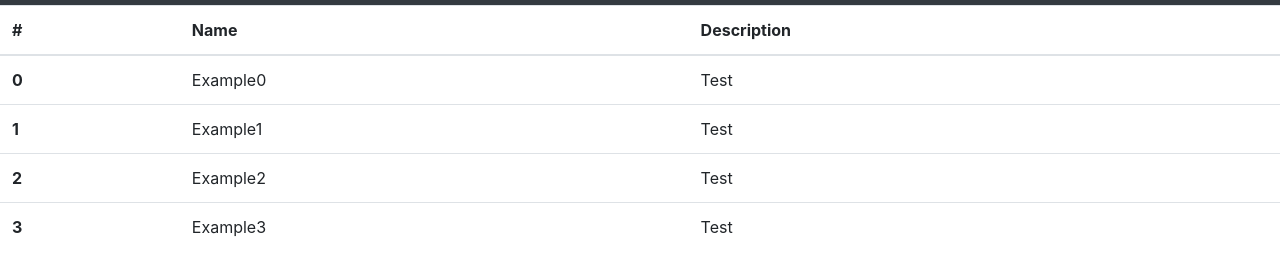
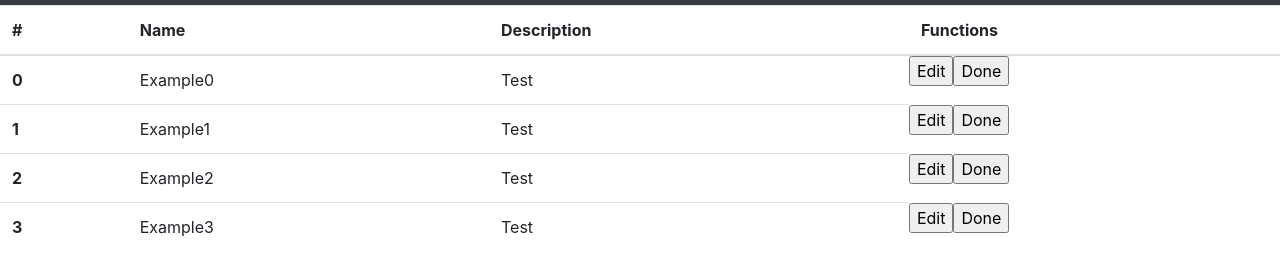
Before and after one commit to LucasF-42/kms-team6-v2, a plain HTML site: page index.html in a window 1280 px wide. Shown: the part 51-326 px from the top of the page. Drawn offline with nearby package versions, Linux system fonts and the light colour scheme.

Commit message:
Added Edit and Done buttons to the dynamic tables

```diff
--- a/index.html
+++ b/index.html
@@ -33,9 +33,10 @@
     <table class="table">
         <thead>
           <tr>
-            <th scope="col">#</th>
-            <th scope="col">Name</th>
-            <th scope="col">Description</th>
+              <th scope="col">#</th>
+              <th scope="col">Name</th>
+              <th scope="col">Description</th>
+              <th scope="col">Functions</th>
           </tr>
         </thead>
         <tbody id="tableBody">
--- a/scripts/scripts.js
+++ b/scripts/scripts.js
@@ -16,26 +16,37 @@ tasklist.push(new task("Example3", "Test", 0, 0));
 
 
 let buildTable = () => {
-    let body = document.getElementById("tableBody")
+    let body = document.getElementById("tableBody");
 
     tasklist.forEach((t, index) => {
         let th = document.createElement("th");
-        th.scope = "row"
-        th.innerText = index
+        th.scope = "row";
+        th.innerText = index;
 
         let tdName = document.createElement("td");
-        tdName.scope = "row"
-        tdName.innerText = t.name
+        tdName.scope = "row";
+        tdName.innerText = t.name;
 
         let tdDescription = document.createElement("td");
-        tdDescription.scope = "row"
-        tdDescription.innerText = t.description
+        tdDescription.scope = "row";
+        tdDescription.innerText = t.description;
 
+        //Ought to open a dynamic edit screen
+        let tdEdit = document.createElement("input");
+        tdEdit.setAttribute("type", "button");
+        tdEdit.setAttribute("value", "Edit");
+
+        //If the Task is done, it will be removed from display and added to the "Done"-category which cannot be removed.
+        let tdCheck = document.createElement("input");
+        tdCheck.setAttribute("type", "button");
+        tdCheck.setAttribute("value", "Done");
 
         let tr = document.createElement("tr");
         tr.appendChild(th);
         tr.appendChild(tdName);
-        tr.appendChild(tdDescription)
+        tr.appendChild(tdDescription);
+        tr.appendChild(tdEdit);
+        tr.appendChild(tdCheck);
 
         body.appendChild(tr);
     })
```
